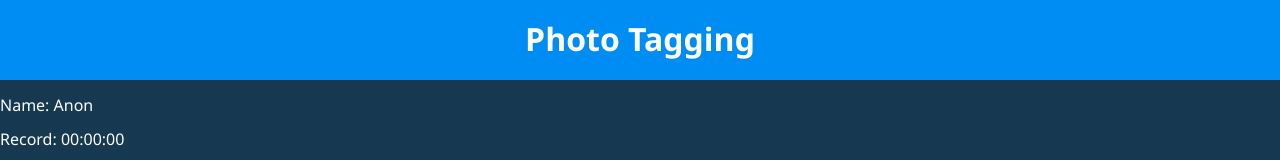
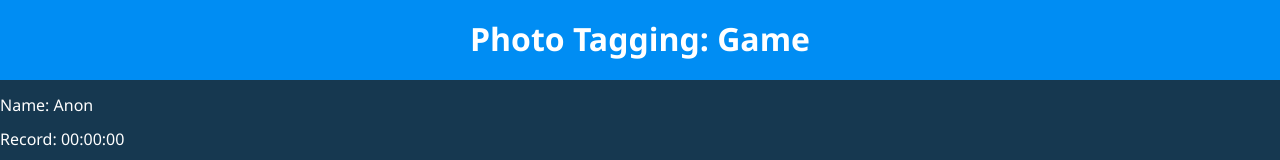
Before and after one commit to cesar-a-delacruz/photo-tagging, a React (Vite) app in the folder client/: page / in a window 1280 px wide. Shown: the top 160 px of the page. Built offline with nearby package versions, Linux system fonts and the light colour scheme.

Commit message:
feat(client): display page title with usePageTitle hook

```diff
--- /dev/null
+++ b/client/src/hooks/usePageTitle.jsx
@@ -0,0 +1,10 @@
+import { useEffect, useState } from "react";
+export default function usePageTitle() {
+  const [title, setTitle] = useState("");
+
+  useEffect(() => {
+    document.title = "Photo Tagging" + (title ? `: ${title}` : "");
+  }, [title]);
+
+  return { title, setTitle };
+}
--- a/client/src/layouts/Default.jsx
+++ b/client/src/layouts/Default.jsx
@@ -1,14 +1,19 @@
 import { Outlet } from "react-router-dom";
+import usePageTitle from "@/hooks/usePageTitle";
 import "@/styles/layouts/Default.css";
 
 export default function Default() {
+  const { title, setTitle } = usePageTitle();
+
   return (
     <>
       <header>
-        <h1>Photo Tagging</h1>
+        <h1>
+          Photo Tagging: <span>{title}</span>
+        </h1>
       </header>
       <main>
-        <Outlet />
+        <Outlet context={setTitle} />
       </main>
     </>
   );
--- a/client/src/pages/Game.jsx
+++ b/client/src/pages/Game.jsx
@@ -3,8 +3,12 @@ import Dialog from "@/components/Dialog";
 import Timer from "@/components/Timer";
 import useGame from "@/hooks/useGame";
 import { useState, useRef } from "react";
+import { useOutletContext } from "react-router-dom";
 
 export default function Game() {
+  const setTitle = useOutletContext();
+  setTitle("Game");
+
   const { image, objects, setObjects } = useGame();
   const [boxPosition, setBoxPosition] = useState(null);
   const [currentObject, setCurrentObject] = useState(null);
```
